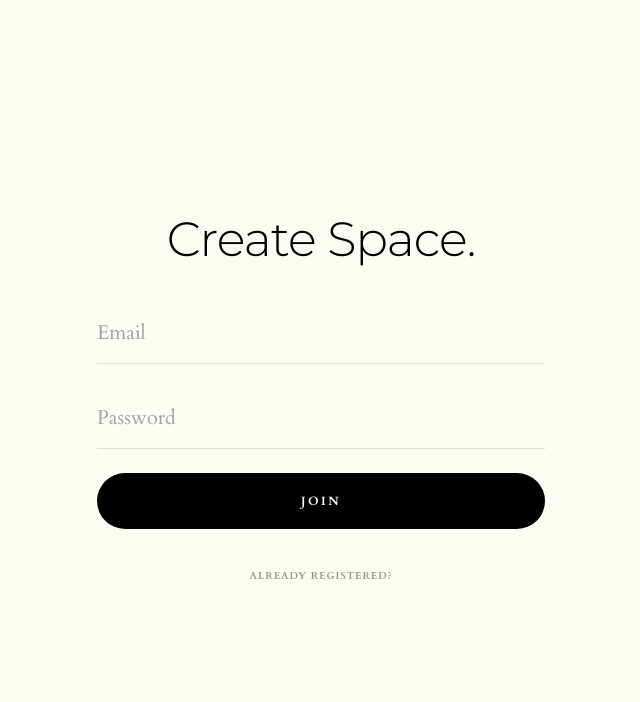
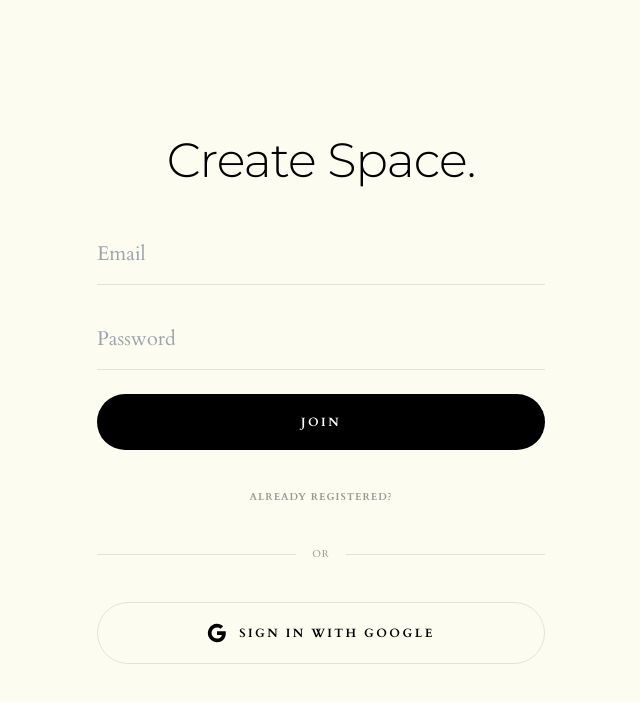
Before and after one commit to slimsheazy/kindred, a React (Vite) app: page / in a window 1280 px wide. Both pictures are taken after a click on the button "INITIATE". Shown: the top 702 px of the page, without its empty margins (319-959 px from the left). Built offline with nearby package versions, Linux system fonts and the light colour scheme.

Commit message:
Add Google authentication to onboarding flow

```diff
--- a/views/Onboarding.tsx
+++ b/views/Onboarding.tsx
@@ -113,6 +113,26 @@
     }
   };
 
+    const handleGoogleAuth = async () => {
+    if (!isSupabaseConfigured) {
+      setError("Cloud not configured. Google sign-in unavailable.");
+      return;
+    }
+
+    setLoading(true);
+    setError(null);
+
+    try {
+      const { error: authError } = await supabase.auth.signInWithOAuth({
+        provider: 'google',
+      });
+      if (authError) throw authError;
+    } catch (err: any) {
+      setError(err.message || "Google sign-in failed.");
+      setLoading(false);
+    }
+  };
+
   const handleComplete = async () => {
     const finalData = { ...data, syncStatus: 'synced' as const };
 
@@ -160,6 +180,24 @@
                 <button type="submit" disabled={loading} className="w-full bg-black text-white py-5 rounded-full font-bold text-xs uppercase tracking-[0.2em]">{loading ? '...' : (isLogin ? 'Enter' : 'Join')}</button>
              </form>
              <button onClick={() => setIsLogin(!isLogin)} className="w-full text-[10px] font-bold uppercase tracking-widest text-black/40">{isLogin ? "Need an account?" : "Already registered?"}</button>
+                        <div className="relative flex items-center justify-center my-6">
+              <div className="border-t border-black/10 w-full absolute"></div>
+              <span className="bg-[#FDFCF0] px-4 relative text-[10px] uppercase tracking-widest text-black/40">or</span>
+            </div>
+            <button
+              type="button"
+              onClick={handleGoogleAuth}
+              disabled={loading}
+              className="w-full border border-black/10 py-5 rounded-full font-bold text-xs uppercase tracking-[0.2em] hover:bg-black/5 transition-all flex items-center justify-center gap-3"
+            >
+              <svg className="w-5 h-5" viewBox="0 0 24 24">
+                <path fill="currentColor" d="M22.56 12.25c0-.78-.07-1.53-.2-2.25H12v4.26h5.92c-.26 1.37-1.04 2.53-2.21 3.31v2.77h3.57c2.08-1.92 3.28-4.74 3.28-8.09z"/>
+                <path fill="currentColor" d="M12 23c2.97 0 5.46-.98 7.28-2.66l-3.57-2.77c-.98.66-2.23 1.06-3.71 1.06-2.86 0-5.29-1.93-6.16-4.53H2.18v2.84C3.99 20.53 7.7 23 12 23z"/>
+                <path fill="currentColor" d="M5.84 14.09c-.22-.66-.35-1.36-.35-2.09s.13-1.43.35-2.09V7.07H2.18C1.43 8.55 1 10.22 1 12s.43 3.45 1.18 4.93l2.85-2.22.81-.62z"/>
+                <path fill="currentColor" d="M12 5.38c1.62 0 3.06.56 4.21 1.64l3.15-3.15C17.45 2.09 14.97 1 12 1 7.7 1 3.99 3.47 2.18 7.07l3.66 2.84c.87-2.6 3.3-4.53 6.16-4.53z"/>
+              </svg>
+              Sign in with Google
+            </button>
           </div>
         )}
 
```
